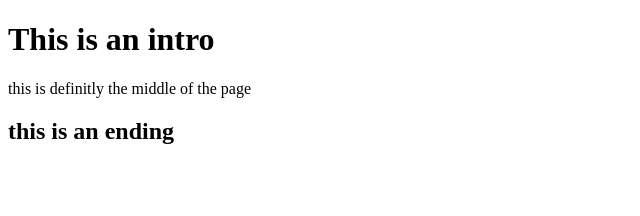
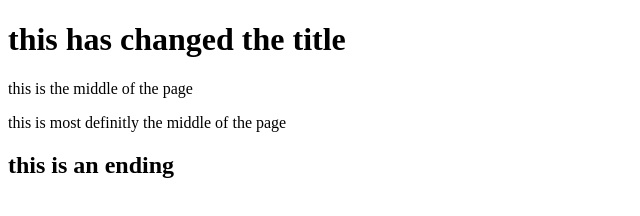
Before and after one commit to Zac234/w10b, a plain HTML site: page pages/index.html in a window 1280 px wide. Shown: the whole page, without its empty margins (0-640 px from the left). Drawn offline with Linux system fonts and the light colour scheme.

Commit message:
added hopefully working code

```diff
--- a/js/app.js
+++ b/js/app.js
@@ -1,6 +1,12 @@
-let Intro=document.getElementById('Intro')
-Intro['innertext'] = "this is an introduction"
+let header=document.getElementById('Intro')
+header['innerHTML']='this has changed the title'
+
+let end=document.getElementsByClassName('End')
+end['innerHTML']='this is definitly not the first p tag'
 
 
-let best_p_tag = document.querySelector('p')
-best_p_tag['outertext'] = " this is hopefully gonna work"
+let middle=document.querySelector('p')
+middle['innerHTML']='this is the middle of the page'
+
+let center=document.querySelectorAll('p')
+center['innerHTML']='now the p tags are the same'
--- a/pages/index.html
+++ b/pages/index.html
@@ -13,11 +13,15 @@
         <h1 id="Intro">This is an intro</h1>
     </div>
 
-    <div id="middle">
+    <div class="center" id="middle">
         <p id="introduction">this is definitly the middle of the page</p>
     </div>
+    <div id="middle2">
+        <p id="postintro">this is most definitly the middle of the page</p>
 
-    <div id="end">
+    </div>
+
+    <div class="End" id="end">
         <h2 class="ending">this is an ending</h2>
     </div>
 
```
